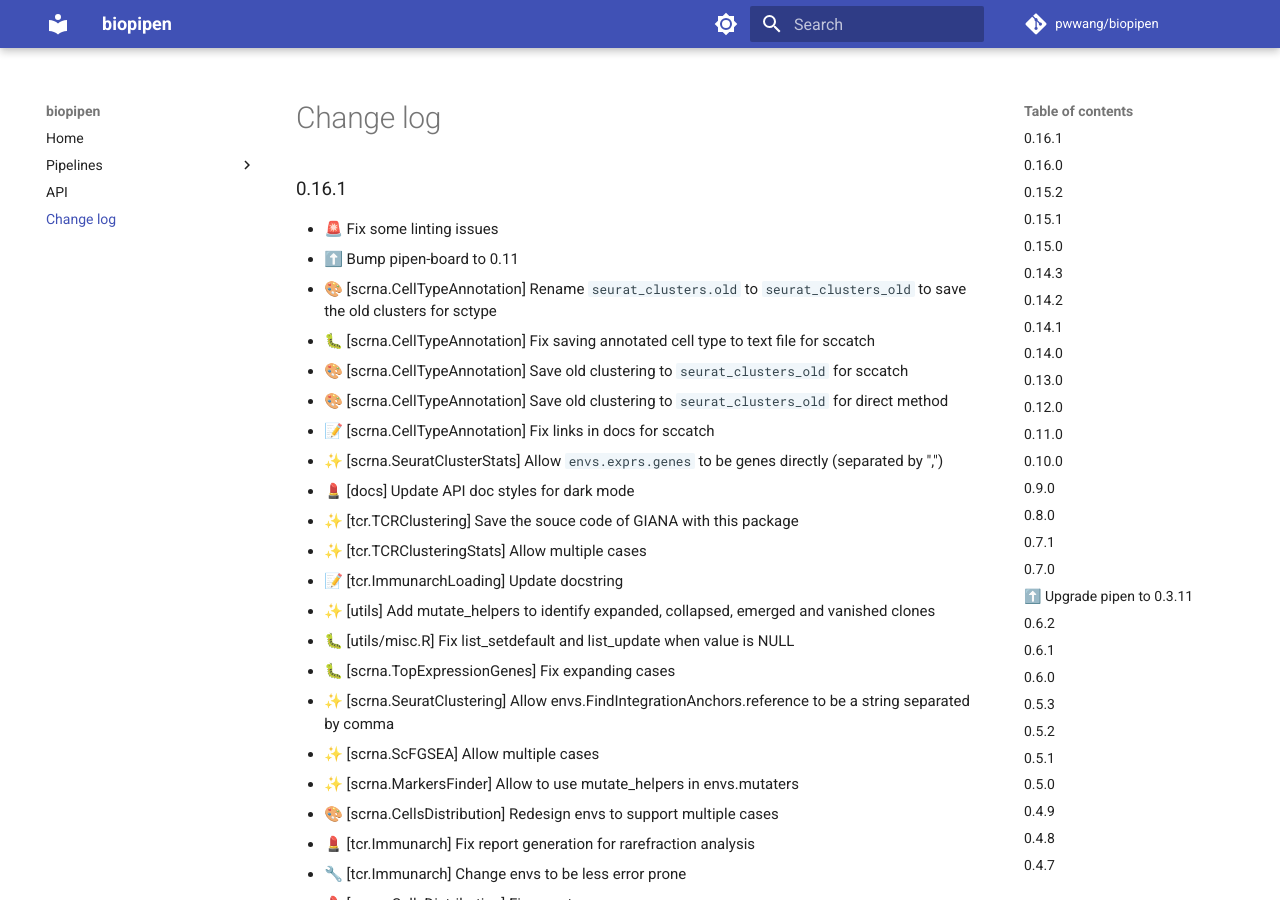
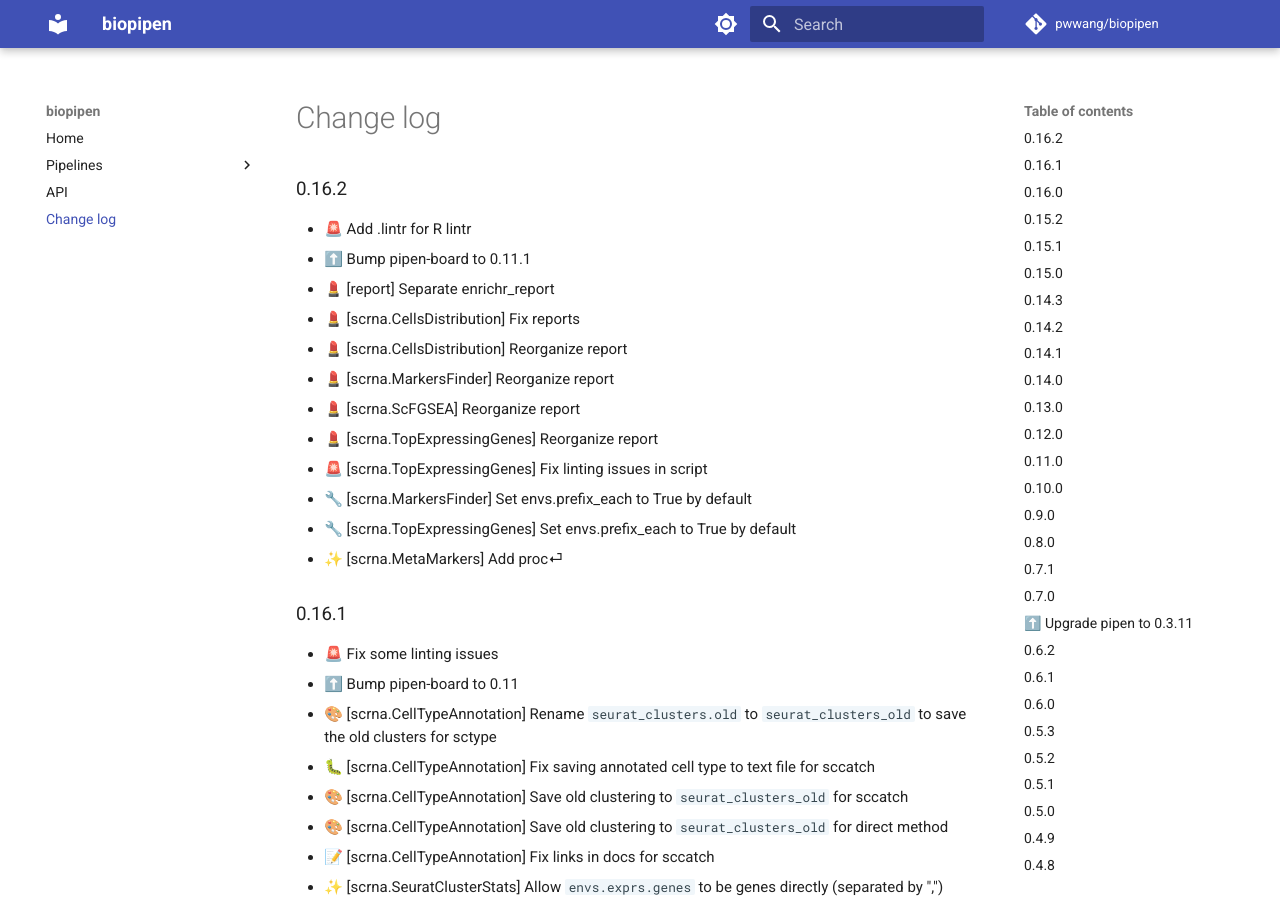
Before and after one commit to pwwang/biopipen, an MkDocs documentation site: the page built from docs/CHANGELOG.md, in a window 1280 px wide and 900 px high. Built offline with MkDocs 1.6.1 and Material for MkDocs 9.7.7, drawn with Linux system fonts in a browser that asks for light colours; comment, search, counter and statistics services are not loaded.

Commit message:
🔖 0.16.2

```diff
--- a/biopipen/__init__.py
+++ b/biopipen/__init__.py
@@ -1,2 +1,2 @@
 
-__version__ = "0.16.1"
+__version__ = "0.16.2"
--- a/docs/CHANGELOG.md
+++ b/docs/CHANGELOG.md
@@ -1,3 +1,18 @@
+## 0.16.2
+
+- 🚨 Add .lintr for R lintr
+- ⬆️ Bump pipen-board to 0.11.1
+- 💄 [report] Separate enrichr_report
+- 💄 [scrna.CellsDistribution] Fix reports
+- 💄 [scrna.CellsDistribution] Reorganize report
+- 💄 [scrna.MarkersFinder] Reorganize report
+- 💄 [scrna.ScFGSEA] Reorganize report
+- 💄 [scrna.TopExpressingGenes] Reorganize report
+- 🚨 [scrna.TopExpressingGenes] Fix linting issues in script
+- 🔧 [scrna.MarkersFinder] Set envs.prefix_each to True by default
+- 🔧 [scrna.TopExpressingGenes] Set envs.prefix_each to True by default
+- ✨ [scrna.MetaMarkers] Add proc⏎
+
 ## 0.16.1
 
 - 🚨 Fix some linting issues
--- a/pyproject.toml
+++ b/pyproject.toml
@@ -1,6 +1,6 @@
 [tool.poetry]
 name = "biopipen"
-version = "0.16.1"
+version = "0.16.2"
 description = "Bioinformatics processes/pipelines that can be run from `pipen run`"
 authors = ["pwwang <pwwang@pwwang.com>"]
 license = "MIT"
```
